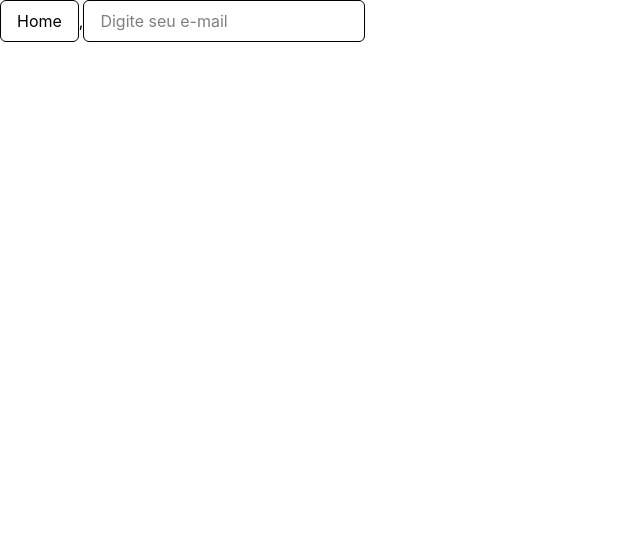
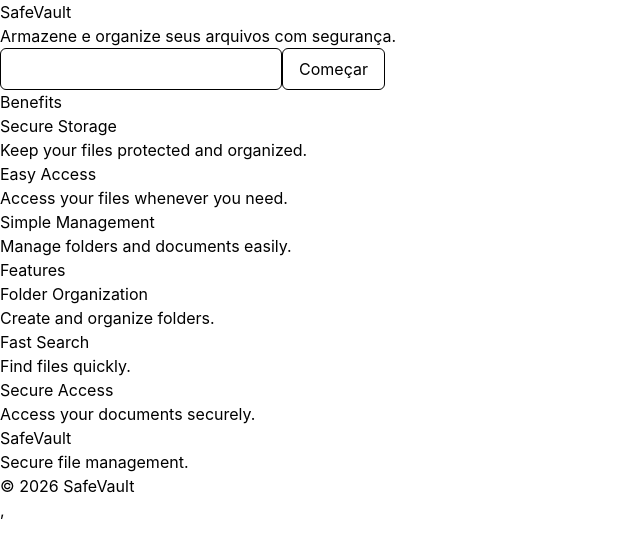
Before and after one commit to Celithoi/SafeVault, a React (Vite) app: page / in a window 1280 px wide. Shown: the top 554 px of the page, without its empty margins (0-640 px from the left). Built offline with nearby package versions, Linux system fonts and the light colour scheme.

Commit message:
feat: create landing page sections

```diff
--- a/src/App.tsx
+++ b/src/App.tsx
@@ -1,7 +1,9 @@
+import { LandingPage } from "./pages/LandingPage";
+
 function App() {
   return (
     <div className="p-8">
-      <h1 className="text-4xl font-bold">SafeVault</h1>
+      <LandingPage />
     </div>
   );
 }
--- /dev/null
+++ b/src/components/Benefits.tsx
@@ -0,0 +1,22 @@
+export function Benefits() {
+  return (
+    <section>
+      <h2>Benefits</h2>
+
+      <div>
+        <h3>Secure Storage</h3>
+        <p>Keep your files protected and organized.</p>
+      </div>
+
+      <div>
+        <h3>Easy Access</h3>
+        <p>Access your files whenever you need.</p>
+      </div>
+
+      <div>
+        <h3>Simple Management</h3>
+        <p>Manage folders and documents easily.</p>
+      </div>
+    </section>
+  );
+}
--- /dev/null
+++ b/src/components/Features.tsx
@@ -0,0 +1,22 @@
+export function Features() {
+  return (
+    <section>
+      <h2>Features</h2>
+
+      <div>
+        <h3>Folder Organization</h3>
+        <p>Create and organize folders.</p>
+      </div>
+
+      <div>
+        <h3>Fast Search</h3>
+        <p>Find files quickly.</p>
+      </div>
+
+      <div>
+        <h3>Secure Access</h3>
+        <p>Access your documents securely.</p>
+      </div>
+    </section>
+  );
+}
--- /dev/null
+++ b/src/components/Footer.tsx
@@ -0,0 +1,11 @@
+export function Footer() {
+  return (
+    <footer>
+      <h3>SafeVault</h3>
+
+      <p>Secure file management.</p>
+
+      <p>© 2026 SafeVault</p>
+    </footer>
+  );
+}
--- /dev/null
+++ b/src/components/Hero.tsx
@@ -0,0 +1,16 @@
+import { Button } from "./Button";
+import { Input } from "./Input";
+
+export function Hero() {
+  return (
+    <section>
+      <h1>SafeVault</h1>
+
+      <p>Armazene e organize seus arquivos com segurança.</p>
+
+      <Input />
+
+      <Button>Começar</Button>
+    </section>
+  );
+}
--- /dev/null
+++ b/src/pages/LandingPage.tsx
@@ -0,0 +1,15 @@
+import { Hero } from "../components/Hero";
+import { Benefits } from "../components/Benefits";
+import { Features } from "../components/Features";
+import { Footer } from "../components/Footer";
+
+export function LandingPage() {
+  return (
+    <>
+      <Hero />
+      <Benefits />
+      <Features />
+      <Footer />
+    </>
+  );
+}
--- a/src/routes/index.tsx
+++ b/src/routes/index.tsx
@@ -2,8 +2,7 @@ import { createBrowserRouter } from "react-router-dom";
 
 import { PublicLayout } from "../layouts/PublicLayout";
 import { AppLayout } from "../layouts/AppLayout";
-import { Button } from "../components/Button";
-import { Input } from "../components/Input";
+import { LandingPage } from "../pages/LandingPage";
 
 export const router = createBrowserRouter([
   {
@@ -14,8 +13,7 @@ export const router = createBrowserRouter([
         index: true,
         element: (
           <>
-            <Button>Home</Button>,
-            <Input placeholder="Digite seu e-mail" />
+            <LandingPage />,
           </>
         ),
       },
```
